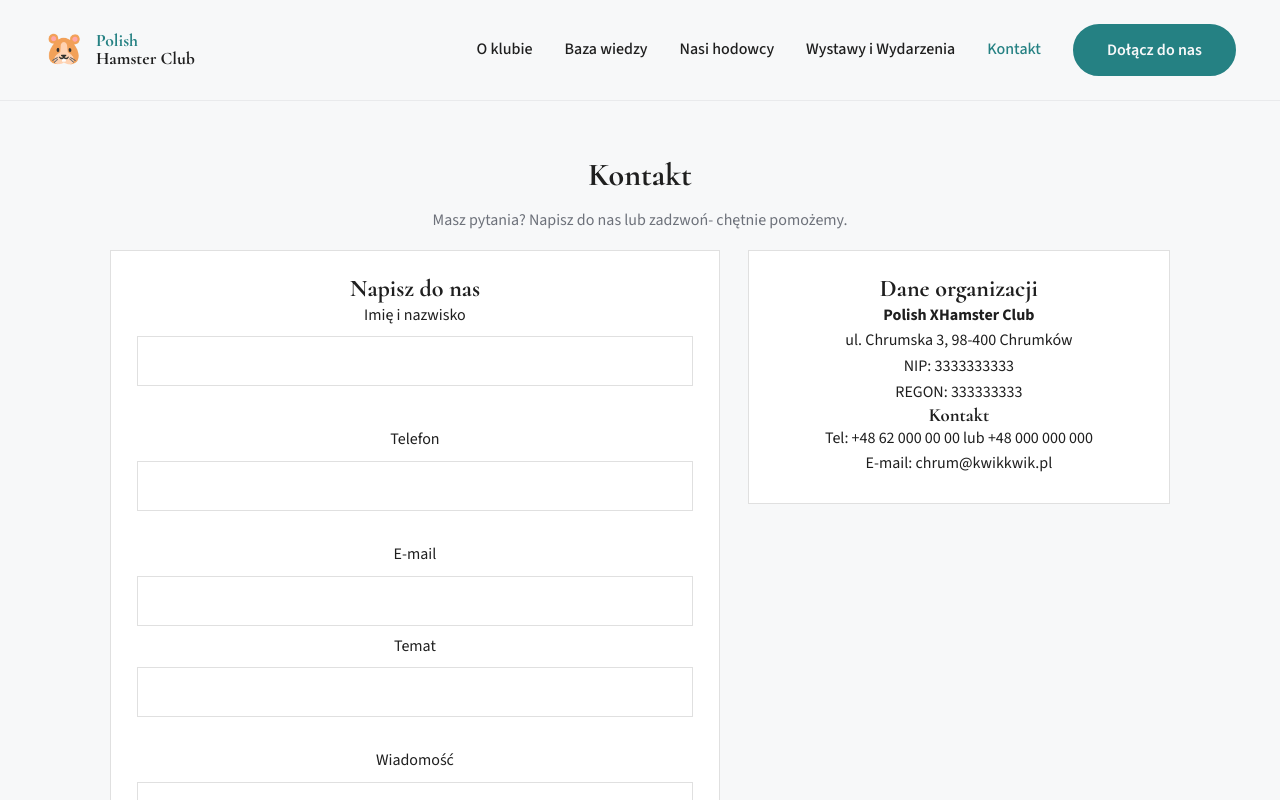
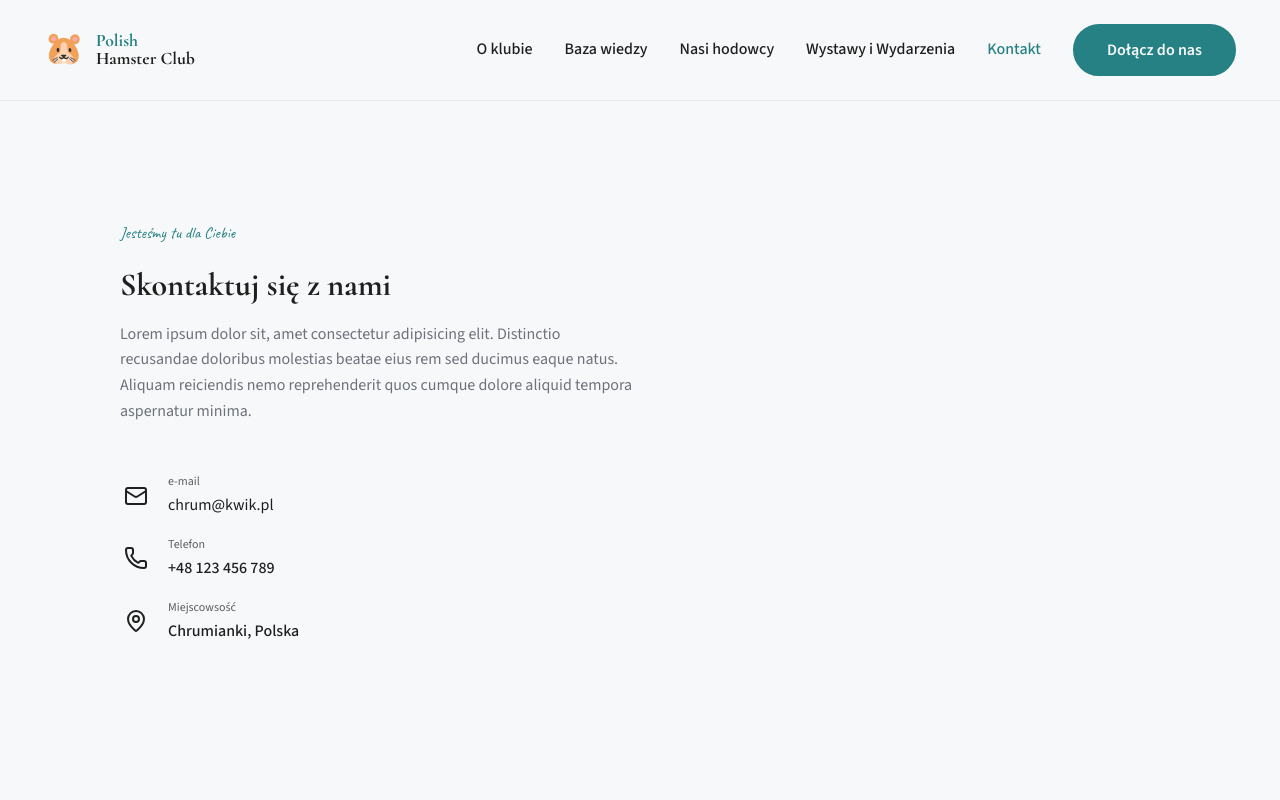
Before and after one commit to afra50/polish-hamster-club, a React (Vite) app: page /kontakt in a window 1280 px wide. Shown: the top 800 px of the page. Built offline with nearby package versions, Linux system fonts and the light colour scheme.

Commit message:
poprawki contact page

```diff
--- a/src/pages/ContactPage.jsx
+++ b/src/pages/ContactPage.jsx
@@ -1,127 +1,53 @@
 import React from "react";
 import "../styles/pages/contactPage.scss";
-
+import { Mail } from "lucide-react";
+import { Phone } from "lucide-react";
+import { MapPin } from "lucide-react";
 export default function ContactPage() {
 	return (
 		<main className="page-contact">
 			<header className="header-contact">
-				<h1 className="contact">Kontakt</h1>
-				<p>Masz pytania? Napisz do nas lub zadzwoń- chętnie pomożemy.</p>
+				<div className="hero-contact">Jesteśmy tu dla Ciebie</div>
+				<h1 className="contact-heading">Skontaktuj się z nami</h1>
+				<p>
+					Lorem ipsum dolor sit, amet consectetur adipisicing elit. Distinctio
+					recusandae doloribus molestias beatae eius rem sed ducimus eaque
+					natus. Aliquam reiciendis nemo reprehenderit quos cumque dolore
+					aliquid tempora aspernatur minima.
+				</p>
 			</header>
-			<section className="contact-grid">
-				<div className="contact-grid_left">
-					<div className="card">
-						<h2>Napisz do nas</h2>
-						<form className="form" noValidate>
-							<div className="form-row form-row_two">
-								<div className="form-field">
-									<label for="name">Imię i nazwisko</label>
-									<input
-										id="name"
-										name="name"
-										class="input "
-										autocomplete="name"
-										required=""
-										value=""></input>
-									<span class="form__error">&nbsp;</span>
-								</div>
-								<div className="form-field">
-									<label for="phone">Telefon</label>
-									<input
-										id="phone"
-										name="phone"
-										class="input "
-										type="tel"
-										inputmode="tel"
-										maxlength="15"
-										autocomplete="tel"
-										required=""
-										value=""></input>
-									<span class="form-error">&nbsp;</span>
-								</div>
-							</div>
-							<div className="form-field">
-								<label for="email">E-mail</label>
-								<input
-									id="email"
-									name="email"
-									type="email"
-									class="input "
-									autocomplete="email"
-									required=""
-									value=""></input>
-							</div>
-							<div class="form-field">
-								<label for="subject">Temat</label>
-								<input
-									id="subject"
-									name="subject"
-									class="input "
-									required=""
-									value=""></input>
-								<span class="form-error">&nbsp;</span>
-							</div>
-							<div class="form-field">
-								<label for="message">Wiadomość</label>
-								<textarea
-									id="message"
-									name="message"
-									class="textarea "
-									rows="6"
-									required=""></textarea>
-								<span class="form-error">&nbsp;</span>
-							</div>
-							<div class="form-field">
-								<div className="check">
-									<input
-										id="consent"
-										name="consent"
-										type="checkbox"
-										required=""></input>
-									<label for="consent" class="check__label">
-										Zapoznałem/am się i akceptuję{" "}
-										<a
-											href="/polityka-prywatnosci.pdf"
-											target="_blank"
-											rel="noopener noreferrer">
-											politykę prywatności
-										</a>
-										.
-									</label>
-								</div>
-								<span class="form-error">&nbsp;</span>
-							</div>
-							<div class="form-actions">
-								<button class="btn-primary" type="submit">
-									Wyślij
-								</button>
-							</div>
-						</form>
+			<section className="contact-fonts">
+				<div className="contact-container">
+					<div className="contact-row">
+						<div className="contact-icon">
+							<Mail />
+						</div>
+						<div className="contact-text">
+							<div className="contact-label">e-mail</div>
+							<div clasNames="contact-value">chrum@kwik.pl</div>
+						</div>
+					</div>
+
+					<div className="contact-row">
+						<div className="contact-icon">
+							<Phone />
+						</div>
+						<div className="contact-text">
+							<div className="contact-label">Telefon</div>
+							<div className="contact-value">+48 123 456 789</div>
+						</div>
+					</div>
+
+					<div className="contact-row">
+						<div className="contact-icon">
+							<MapPin />
+						</div>
+						<div className="contact-text">
+							<div className="contact-label">Miejscowsość</div>
+							<div className="contact-value">Chrumianki, Polska</div>
+						</div>
 					</div>
 				</div>
-				<aside className="contact-grid_right">
-					<div className="card">
-						<h2>Dane organizacji</h2>
-						<ul class="contact-list">
-							<li>
-								<strong>Polish XHamster Club</strong>
-							</li>
-							<li>ul. Chrumska 3, 98-400 Chrumków</li>
-							<li>NIP: 3333333333</li>
-							<li>REGON: 333333333</li>
-						</ul>
-						<h3>Kontakt</h3>
-						<ul class="contact-list">
-							<li>
-								Tel: <a href="tel:+48620000000">+48 62 000 00 00</a> lub{" "}
-								<a href="tel:+48000000000">+48 000 000 000</a>
-							</li>
-							<li>
-								E-mail: <a href="mailto:chrum@kwikkwik.pl">chrum@kwikkwik.pl</a>
-							</li>
-						</ul>
-					</div>
-				</aside>
 			</section>
 		</main>
 	);
--- a/src/styles/pages/contactPage.scss
+++ b/src/styles/pages/contactPage.scss
@@ -1,102 +1,58 @@
-* {
-	box-sizing: border-box;
-	margin: 0;
-	padding: 0;
+@use "../variables" as *;
+.page-contact {
+	padding: 120px 0 160px;
 }
-p {
-	display: block;
-	margin-block-start: 1em;
-	margin-block-end: 1em;
-	margin-inline-start: 0px;
-	margin-inline-end: 0px;
-	unicode-bidi: isolate;
+.header-contact {
+	max-width: 520px;
+	margin-left: 120px;
+	margin-bottom: 48px;
+	display: flex;
+	flex-direction: column;
+	gap: 20px;
 }
-.page-contact {
-	// min-height: 60vh;
-	padding-block: clamp(2.5rem, 5vw, 3.5rem);
-	margin-bottom: 3rem;
-	text-align: center;
+.contact-container {
+	max-width: 360px;
+	display: flex;
+	flex-direction: column;
+	gap: 16px;
+}
+.contact-fonts {
+	margin-left: 120px;
+	margin-top: 32px;
 }
 
-.contact {
-	text-decoration: dashed;
+.contact-row {
+	display: flex;
+	align-items: center;
+	gap: 16px;
 }
-.page-contact .contact-grid {
-	grid-gap: clamp(16px, 2.2vw, 28px);
-	display: grid;
-	gap: clamp(16px, 2.2vw, 28px);
-	grid-template-columns: 1.3fr 0.9fr;
-	margin: 0 auto;
-	max-width: 1100px;
-	padding: 0 20px;
+
+.contact-icon {
+	flex-shrink: 0;
+	width: 32px;
+	height: 32px;
+	display: flex;
+	align-items: center;
+	justify-content: center;
+	font-size: 18px;
 }
-section {
-	display: block;
-	unicode-bidi: isolate;
-}
-.page-contact .card {
-	background: #fff;
-	border: 1px solid #e0e0e0;
-	padding: clamp(20px, 2vw, 28px);
-}
-.page-contact .contact-grid .form-field {
-	margin-bottom: 0.5rem;
-}
-.form-field {
+
+.contact-text {
 	display: flex;
 	flex-direction: column;
-	gap: clamp(4px, 0.6vw, 8px);
+	gap: 2px;
 }
-div {
-	display: block;
-	unicode-bidi: isolate;
+
+.contact-label {
+	font-size: 12px;
+	opacity: 0.7;
 }
-.input,
-.select,
-.textarea {
-	background: #fff;
-	border: 1px solid #e0e0e0;
-	outline: none;
-	padding: clamp(10px, 1.1vw, 14px) clamp(12px, 1.2vw, 16px);
-	transition:
-		border-color 0.15s ease,
-		box-shadow 0.15s ease,
-		background-color 0.15s ease;
-	width: 100%;
+
+.contact-value {
+	font-size: 16px;
+	font-weight: 500;
 }
-button,
-input,
-select,
-textarea {
-	color: #212121;
-	font-family:
-		Open Sans,
-		sans-serif;
-	font-size: clamp(15px, 1.05vw, 16px);
+.hero-contact {
+	font-family: $font-accent;
+	color: $color-first;
 }
-input:not(
-	[type="image" i],
-	[type="range" i],
-	[type="checkbox" i],
-	[type="radio" i]
-) {
-	overflow-clip-margin: 0px !important;
-	overflow: clip !important;
-}
-input:not(
-	[type="image" i],
-	[type="range" i],
-	[type="checkbox" i],
-	[type="radio" i]
-) {
-	overflow-clip-margin: 0px !important;
-	overflow: clip !important;
-}
-.form-error {
-	color: #d32f2f;
-	line-height: clamp(16px, 1.2vw, 18px);
-	min-height: clamp(16px, 1.2vw, 18px);
-}
-.form-error {
-	font-size: clamp(11px, 0.9vw, 12px);
-}
```
